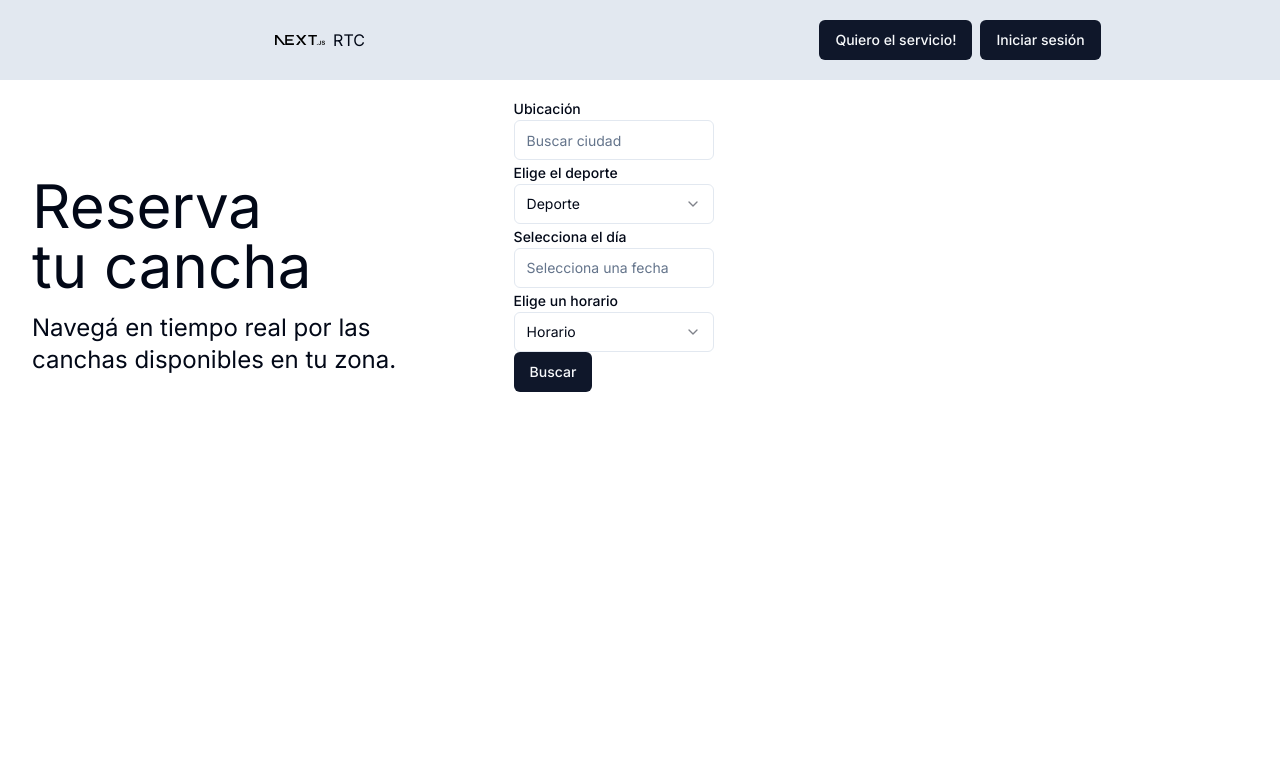
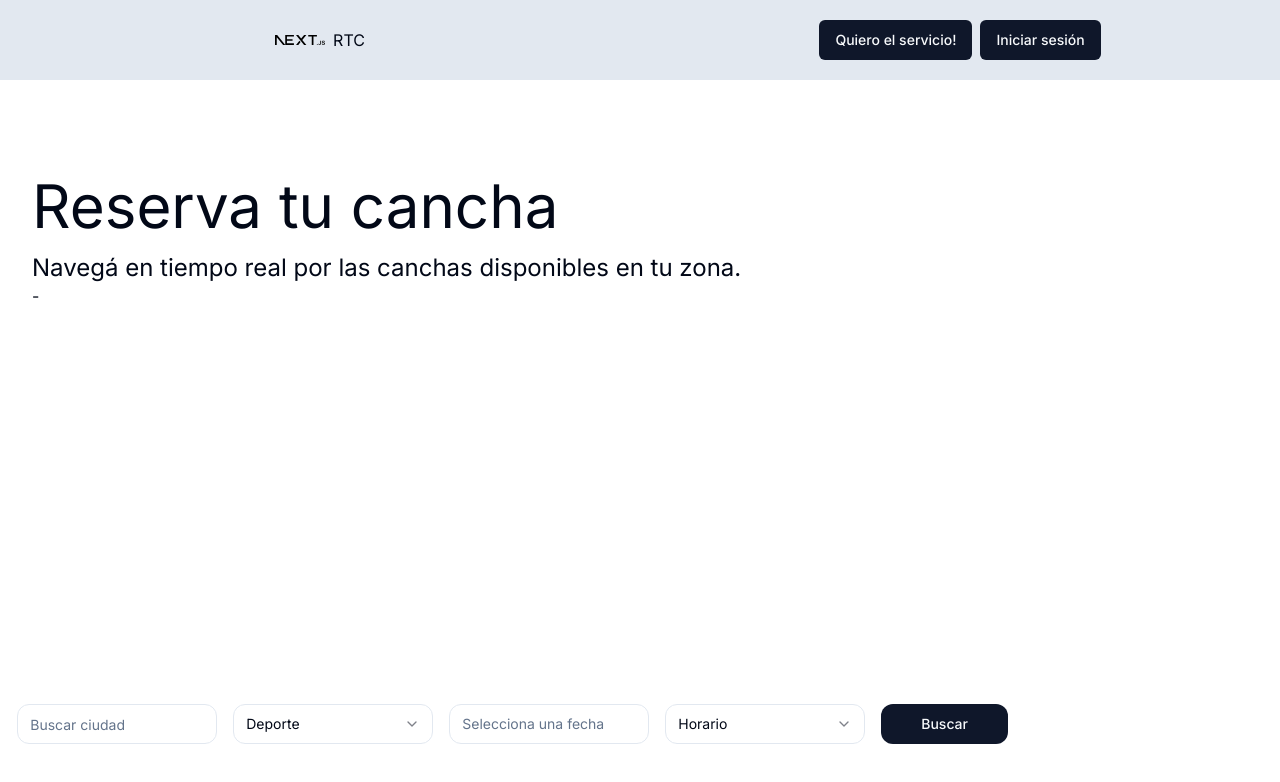
Before and after one commit to SantiZai/court-reservation-client, a Next.js app: page / in a window 1280 px wide. Shown: the top 782 px of the page. Built offline with nearby package versions, Linux system fonts and the light colour scheme.

Commit message:
fix the form to search court

```diff
--- a/app/layout.tsx
+++ b/app/layout.tsx
@@ -17,7 +17,7 @@ const RootLayout = ({
 }>) => {
   return (
     <html lang="en">
-      <body className={`${inter.className} overflow-hidden touch-pan-y`}>
+      <body className={`${inter.className}  touch-pan-y`}>
         <NavBar />
         {children}
       </body>
--- a/app/page.tsx
+++ b/app/page.tsx
@@ -4,9 +4,9 @@ import SearchCourts from "@/components/SearchCourt";
 const Home = () => {
   return (
     <main className="px-2 py-4">
-      <section className="grid grid-cols-1 md:grid-cols-10 md:grid-rows-1">
-          <Presentation class="md:col-span-4" />
-          <SearchCourts class="md:col-span-6" />
+      <section className="relative">
+          <Presentation/>
+          <SearchCourts />
       </section>
     </main>
   );
--- a/components/Presentation.tsx
+++ b/components/Presentation.tsx
@@ -1,8 +1,8 @@
-const Presentation = (props: { class: string }) => {
+const Presentation = (props: { class?: string }) => {
   return (
-    <section className={`${props.class} w-full p-6 pb-10 md:pt-12 lg:pt-20 text-balance`}>
+    <section className={`${props.class} p-6 pb-10 md:pt-12 lg:pt-20 text-balance`}>
       <h1 className="text-6xl mb-4">Reserva tu cancha</h1>
-      <p className="text-2xl">Navegá en tiempo real por las canchas disponibles en tu zona.</p>
+      <p className="text-2xl">Navegá en tiempo real por las canchas disponibles en tu zona.</p>-
     </section>
   );
 };
--- a/components/SearchCourt.tsx
+++ b/components/SearchCourt.tsx
@@ -18,7 +18,7 @@ import { Calendar } from "./ui/calendar";
 import { es } from "date-fns/locale";
 import * as hours from "@/utils/functions/manipulateHours";
 
-const SearchCourts = (props: { class: string }) => {
+const SearchCourts = () => {
   const [date, setDate] = useState<Date>();
   const [horasDisponibles, setHorasDisponibles] = useState<string[]>();
 
@@ -27,22 +27,22 @@ const SearchCourts = (props: { class: string }) => {
   }, []);
 
   return (
+    <div className="fixed bottom-10 right-[20%]">
       <form
         onSubmit={(e) => e.preventDefault()}
-      className={props.class}
+        className="flex items-center justify-center gap-4 z-10 rounded-3xl p-4"
       >
         <fieldset className="w-[200px]">
-        <Label htmlFor="location">Ubicación</Label>
           <Input
             id="location"
             type="text"
             placeholder="Buscar ciudad"
+            className="rounded-xl"
           />
         </fieldset>
         <fieldset className="w-[200px]">
-        <Label>Elige el deporte</Label>
           <Select>
-          <SelectTrigger>
+            <SelectTrigger className="rounded-xl">
               <SelectValue placeholder="Deporte" />
             </SelectTrigger>
             <SelectContent>
@@ -52,9 +52,8 @@ const SearchCourts = (props: { class: string }) => {
           </Select>
         </fieldset>
         <fieldset className="w-[200px]">
-        <Label>Selecciona el día</Label>
           <Popover>
-          <PopoverTrigger asChild>
+            <PopoverTrigger asChild className="rounded-xl">
               <Button
                 variant={"outline"}
                 className={cn(
@@ -79,9 +78,8 @@ const SearchCourts = (props: { class: string }) => {
           </Popover>
         </fieldset>
         <fieldset className="w-[200px]">
-        <Label>Elige un horario</Label>
           <Select>
-          <SelectTrigger>
+            <SelectTrigger className="rounded-xl">
               <SelectValue placeholder="Horario" />
             </SelectTrigger>
             <SelectContent>
@@ -92,8 +90,9 @@ const SearchCourts = (props: { class: string }) => {
             </SelectContent>
           </Select>
         </fieldset>
-      <Button type="submit">Buscar</Button>
+        <Button type="submit" className="px-10 rounded-xl">Buscar</Button>
       </form>
+    </div>
   );
 };
 
```
Lines whose indentation alone changed are shown as unchanged.
